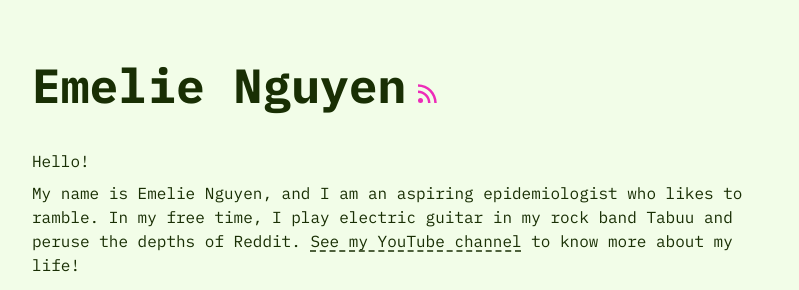
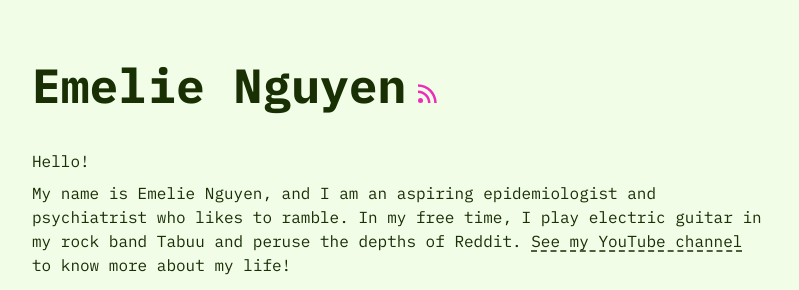
Before and after one commit to kagamak/astro-paper, an Astro site: page / in a window 1280 px wide. Shown: the part 108-398 px from the top of the page, without its empty margins (240-1039 px from the left). Built offline with nearby package versions, Linux system fonts and the light colour scheme; Astro itself is replaced by a stand-in of ours; some packages are replaced by stand-ins of ours.

Commit message:
Update index.astro

```diff
--- a/src/pages/index.astro
+++ b/src/pages/index.astro
@@ -44,7 +44,7 @@ const socialCount = SOCIALS.filter(social => social.active).length;
         Hello!
       </p>
       <p>
-        My name is Emelie Nguyen, and I am an aspiring epidemiologist who likes to ramble. In my free time, I play electric guitar in my rock band Tabuu and peruse the depths of Reddit.
+        My name is Emelie Nguyen, and I am an aspiring epidemiologist and psychiatrist who likes to ramble. In my free time, I play electric guitar in my rock band Tabuu and peruse the depths of Reddit.
         <LinkButton
           className="hover:text-skin-accent underline underline-offset-4 decoration-dashed"
           href="https://www.youtube.com/channel/UCGATXF49t-ZKpR1A64s27KA"
```
